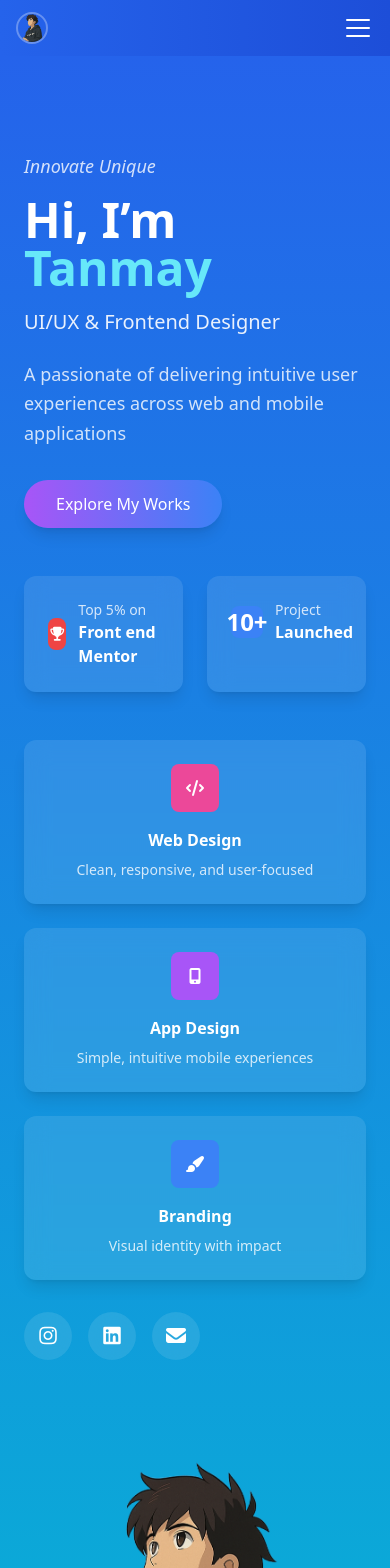
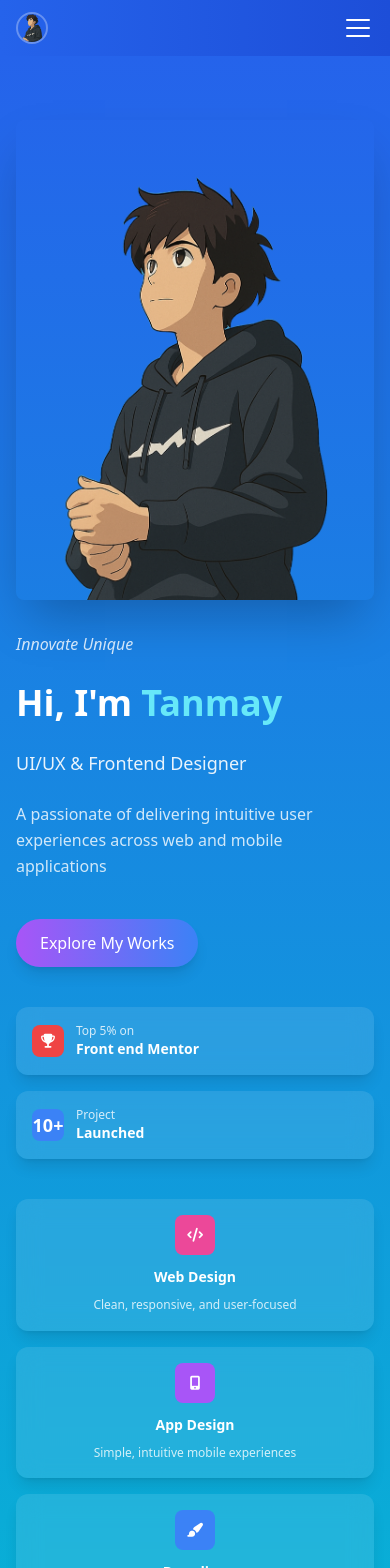
Before and after one commit to gauranga18/Tonmay_Portfolio, a React (Vite) app: page / in a window 390 px wide. Shown: the top 1568 px of the page. Built offline with nearby package versions, Linux system fonts and the light colour scheme.

Commit message:
created projects section and changed Homepage alignment

```diff
--- a/src/components/Home.jsx
+++ b/src/components/Home.jsx
@@ -2,124 +2,131 @@ import React from "react";
 import { Link } from "wouter";
 import MyImage from "../assets/Image_pngofmine.png";
 import Navbar from "./Navbar";
+
 export default function Home() {
   return (
     <div>
-  <Navbar/>
+      <Navbar />
       <section className="min-h-screen bg-gradient-to-b from-blue-600 to-cyan-500 text-white">
-      <div className="max-w-6xl mx-auto px-6 pt-24 grid lg:grid-cols-2 gap-12 items-center">
+        <div className="max-w-7xl mx-auto px-4 sm:px-6 lg:px-8 pt-16 sm:pt-20 lg:pt-24 pb-8 lg:pb-16">
+          <div className="grid lg:grid-cols-2 gap-8 lg:gap-12 xl:gap-16 items-center min-h-[calc(100vh-8rem)]">
             {/* Left Content */}
-        <div>
+            <div className="order-2 lg:order-1 space-y-6 lg:space-y-8">
               {/* Tagline */}
-          <div className="text-lg italic text-white/80 mb-4">Innovate Unique</div>
+              <div className="text-base sm:text-lg italic text-white/80">Innovate Unique</div>
 
               {/* Heading */}
-          <h1 className="text-5xl md:text-6xl font-bold mb-4">
-            Hi, I’m <span className="text-cyan-300">Tanmay</span>
+              <h1 className="text-4xl sm:text-5xl lg:text-6xl xl:text-7xl font-bold leading-tight">
+                Hi, I'm <span className="text-cyan-300">Tanmay</span>
               </h1>
 
               {/* Subtitle */}
-          <p className="text-xl text-white/90 mb-6">UI/UX & Frontend Designer</p>
+              <p className="text-lg sm:text-xl lg:text-2xl text-white/90">UI/UX & Frontend Designer</p>
 
               {/* Description */}
-          <p className="text-lg text-white/80 mb-8 leading-relaxed">
+              <p className="text-base sm:text-lg text-white/80 leading-relaxed max-w-lg">
                 A passionate of delivering intuitive user experiences across web and
                 mobile applications
               </p>
 
               {/* CTA Button */}
+              <div className="pt-4">
                 <Link href="/projects">
-            <button className="bg-gradient-to-r from-purple-500 to-blue-500 text-white px-8 py-3 rounded-full shadow-lg hover:opacity-90 transition mb-12">
+                  <button className="bg-gradient-to-r from-purple-500 to-blue-500 text-white px-6 sm:px-8 py-3 sm:py-4 rounded-full shadow-lg hover:opacity-90 transition-all duration-200 text-base sm:text-lg font-medium">
                     Explore My Works
                   </button>
                 </Link>
+              </div>
 
               {/* Stats */}
-          <div className="grid grid-cols-2 gap-6 mb-12">
-            <div className="bg-white/10 backdrop-blur-md rounded-xl p-6 shadow-lg hover:bg-white/20 transition">
+              <div className="grid grid-cols-1 sm:grid-cols-2 gap-4 lg:gap-6 pt-4 lg:pt-8">
+                <div className="bg-white/10 backdrop-blur-md rounded-xl p-4 lg:p-6 shadow-lg hover:bg-white/20 transition-all duration-200">
                   <div className="flex items-center space-x-3">
-                <div className="w-8 h-8 bg-red-500 rounded-lg flex items-center justify-center">
+                    <div className="w-8 h-8 bg-red-500 rounded-lg flex items-center justify-center flex-shrink-0">
                       <i className="fas fa-trophy text-white text-sm"></i>
                     </div>
-                <div>
-                  <div className="text-sm text-white/80">Top 5% on</div>
-                  <div className="font-semibold">Front end Mentor</div>
+                    <div className="min-w-0">
+                      <div className="text-xs sm:text-sm text-white/80">Top 5% on</div>
+                      <div className="font-semibold text-sm sm:text-base">Front end Mentor</div>
                     </div>
                   </div>
                 </div>
 
-            <div className="bg-white/10 backdrop-blur-md rounded-xl p-6 shadow-lg hover:bg-white/20 transition">
+                <div className="bg-white/10 backdrop-blur-md rounded-xl p-4 lg:p-6 shadow-lg hover:bg-white/20 transition-all duration-200">
                   <div className="flex items-center space-x-3">
-                <div className="w-8 h-8 bg-blue-500 rounded-lg flex items-center justify-center">
-                  <div className="text-2xl font-bold text-white">10+</div>
+                    <div className="w-8 h-8 bg-blue-500 rounded-lg flex items-center justify-center flex-shrink-0">
+                      <div className="text-lg font-bold text-white">10+</div>
                     </div>
-                <div>
-                  <div className="text-sm text-white/80">Project</div>
-                  <div className="font-semibold">Launched</div>
+                    <div className="min-w-0">
+                      <div className="text-xs sm:text-sm text-white/80">Project</div>
+                      <div className="font-semibold text-sm sm:text-base">Launched</div>
                     </div>
                   </div>
                 </div>
               </div>
 
               {/* Services */}
-          <div className="grid grid-cols-1 md:grid-cols-3 gap-6">
-            <div className="bg-white/10 backdrop-blur-md rounded-xl p-6 text-center shadow-lg hover:bg-white/20 transition">
-              <div className="w-12 h-12 bg-pink-500 rounded-lg mx-auto mb-4 flex items-center justify-center">
-                <i className="fas fa-code text-white"></i>
+              <div className="grid grid-cols-1 sm:grid-cols-3 gap-4 lg:gap-6 pt-4 lg:pt-8">
+                <div className="bg-white/10 backdrop-blur-md rounded-xl p-4 lg:p-6 text-center shadow-lg hover:bg-white/20 transition-all duration-200">
+                  <div className="w-10 h-10 lg:w-12 lg:h-12 bg-pink-500 rounded-lg mx-auto mb-3 lg:mb-4 flex items-center justify-center">
+                    <i className="fas fa-code text-white text-sm lg:text-base"></i>
                   </div>
-              <h3 className="font-semibold mb-2">Web Design</h3>
-              <p className="text-sm text-white/80">Clean, responsive, and user-focused</p>
+                  <h3 className="font-semibold mb-2 text-sm lg:text-base">Web Design</h3>
+                  <p className="text-xs lg:text-sm text-white/80 leading-relaxed">Clean, responsive, and user-focused</p>
                 </div>
 
-            <div className="bg-white/10 backdrop-blur-md rounded-xl p-6 text-center shadow-lg hover:bg-white/20 transition">
-              <div className="w-12 h-12 bg-purple-500 rounded-lg mx-auto mb-4 flex items-center justify-center">
-                <i className="fas fa-mobile-alt text-white"></i>
+                <div className="bg-white/10 backdrop-blur-md rounded-xl p-4 lg:p-6 text-center shadow-lg hover:bg-white/20 transition-all duration-200">
+                  <div className="w-10 h-10 lg:w-12 lg:h-12 bg-purple-500 rounded-lg mx-auto mb-3 lg:mb-4 flex items-center justify-center">
+                    <i className="fas fa-mobile-alt text-white text-sm lg:text-base"></i>
                   </div>
-              <h3 className="font-semibold mb-2">App Design</h3>
-              <p className="text-sm text-white/80">
+                  <h3 className="font-semibold mb-2 text-sm lg:text-base">App Design</h3>
+                  <p className="text-xs lg:text-sm text-white/80 leading-relaxed">
                     Simple, intuitive mobile experiences
                   </p>
                 </div>
 
-            <div className="bg-white/10 backdrop-blur-md rounded-xl p-6 text-center shadow-lg hover:bg-white/20 transition">
-              <div className="w-12 h-12 bg-blue-500 rounded-lg mx-auto mb-4 flex items-center justify-center">
-                <i className="fas fa-paint-brush text-white"></i>
+                <div className="bg-white/10 backdrop-blur-md rounded-xl p-4 lg:p-6 text-center shadow-lg hover:bg-white/20 transition-all duration-200 sm:col-span-3 md:col-span-1">
+                  <div className="w-10 h-10 lg:w-12 lg:h-12 bg-blue-500 rounded-lg mx-auto mb-3 lg:mb-4 flex items-center justify-center">
+                    <i className="fas fa-paint-brush text-white text-sm lg:text-base"></i>
                   </div>
-              <h3 className="font-semibold mb-2">Branding</h3>
-              <p className="text-sm text-white/80">Visual identity with impact</p>
+                  <h3 className="font-semibold mb-2 text-sm lg:text-base">Branding</h3>
+                  <p className="text-xs lg:text-sm text-white/80 leading-relaxed">Visual identity with impact</p>
                 </div>
               </div>
 
               {/* Social Links */}
-          <div className="flex space-x-4 mt-8">
+              <div className="flex justify-center sm:justify-start space-x-4 pt-4 lg:pt-8">
                 <a
                   href="#"
-              className="w-12 h-12 rounded-full bg-white/10 backdrop-blur-md flex items-center justify-center hover:bg-white/20 transition"
+                  className="w-10 h-10 sm:w-12 sm:h-12 rounded-full bg-white/10 backdrop-blur-md flex items-center justify-center hover:bg-white/20 transition-all duration-200"
                 >
-              <i className="fab fa-instagram text-xl"></i>
+                  <i className="fab fa-instagram text-lg sm:text-xl"></i>
                 </a>
                 <a
                   href="#"
-              className="w-12 h-12 rounded-full bg-white/10 backdrop-blur-md flex items-center justify-center hover:bg-white/20 transition"
+                  className="w-10 h-10 sm:w-12 sm:h-12 rounded-full bg-white/10 backdrop-blur-md flex items-center justify-center hover:bg-white/20 transition-all duration-200"
                 >
-              <i className="fab fa-linkedin text-xl"></i>
+                  <i className="fab fa-linkedin text-lg sm:text-xl"></i>
                 </a>
                 <a
                   href="#"
-              className="w-12 h-12 rounded-full bg-white/10 backdrop-blur-md flex items-center justify-center hover:bg-white/20 transition"
+                  className="w-10 h-10 sm:w-12 sm:h-12 rounded-full bg-white/10 backdrop-blur-md flex items-center justify-center hover:bg-white/20 transition-all duration-200"
                 >
-              <i className="fas fa-envelope text-xl"></i>
+                  <i className="fas fa-envelope text-lg sm:text-xl"></i>
                 </a>
               </div>
             </div>
 
             {/* Right Content - Image */}
-        <div className="flex justify-center items-center w-full h-full">
+            <div className="order-1 lg:order-2 flex justify-center items-center">
+              <div className="w-full max-w-md sm:max-w-lg lg:max-w-none">
                 <img
                   src={MyImage}
                   alt="My Illustration"
-            className="w-full h-auto object-contain max-h-[80vh] rounded-lg"
+                  className="w-full h-auto object-contain rounded-lg shadow-2xl"
                 />
+              </div>
+            </div>
           </div>
         </div>
       </section>
```
Also changed, not shown: src/components/Projects.jsx (+121 -3 lines). Lines whose indentation alone changed are shown as unchanged.
